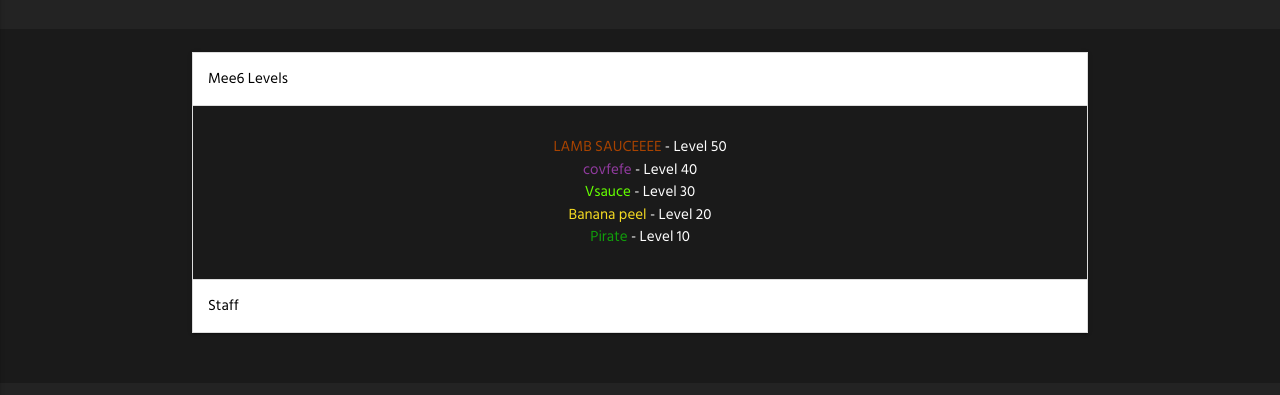
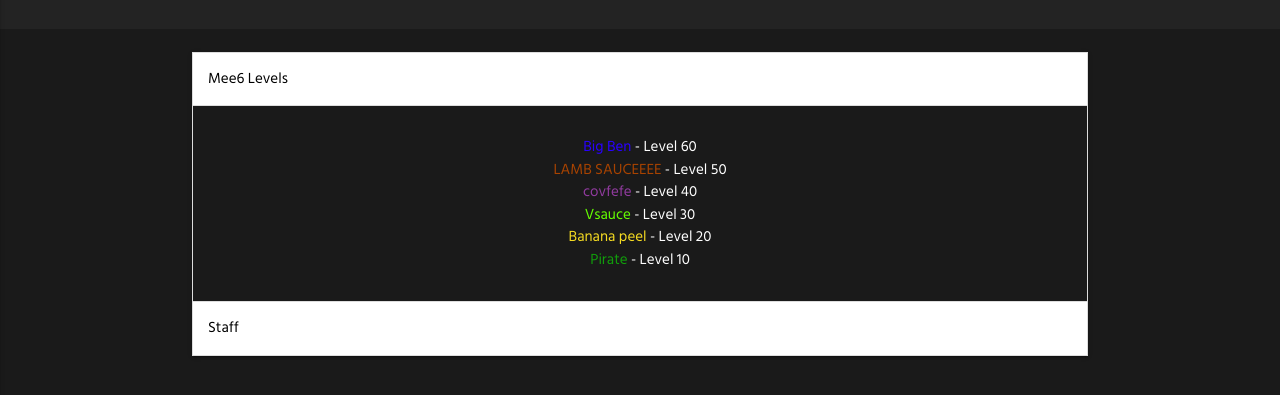
Before and after one commit to oskikiboy/grandayydiscord.github.io, a plain HTML site: page roles.html in a window 1280 px wide. Both pictures are taken after a click on the element "Mee6 Levels". Shown: the part 225-620 px from the top of the page. Drawn offline with nearby package versions, Linux system fonts and the light colour scheme.

Commit message:
just added big ben
cause why not

```diff
--- a/roles.html
+++ b/roles.html
@@ -81,7 +81,7 @@
      <ul class="collapsible" data-collapsible="accordion">
           <li>
             <div class="collapsible-header" style="color:black;">Mee6 Levels</div>
-            <div class="collapsible-body"><center><span><a style="color:#A84300;">LAMB SAUCEEEE</a> - Level 50<br><a style="color:#913B9F">covfefe</a> - Level 40<br><a style="color:#65ff00;">Vsauce</a> - Level 30<br><a style="color:#f5db22;">Banana peel</a> - Level 20<br><a style="color:#119e0b;">Pirate</a> - Level 10<br></span></center></div>
+            <div class="collapsible-body"><center><span><a style="color:#2900ff;">Big Ben</a> - Level 60<br><a style="color:#A84300;">LAMB SAUCEEEE</a> - Level 50<br><a style="color:#913B9F">covfefe</a> - Level 40<br><a style="color:#65ff00;">Vsauce</a> - Level 30<br><a style="color:#f5db22;">Banana peel</a> - Level 20<br><a style="color:#119e0b;">Pirate</a> - Level 10<br></span></center></div>
           </li>
           <li>
             <div id="ok" class="collapsible-header" style="color:black;">Staff</div>
```
